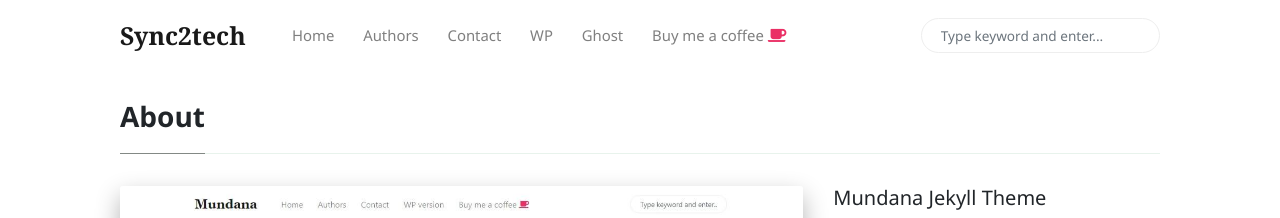
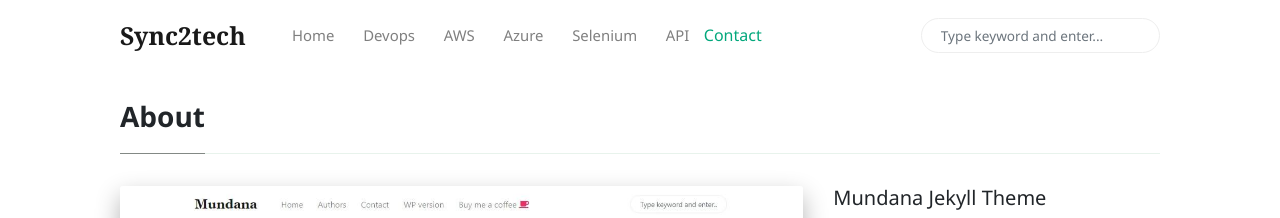
Before and after one commit to mohan-balakrishnan/sync2techold, a Jekyll site: the page built from _pages/about.md, in a window 1280 px wide. Shown: the top 218 px of the page. Built offline with Jekyll 4.4.1, drawn with Linux system fonts in a browser that asks for light colours; nearby versions of some CDN libraries; comment, search, counter and statistics services are not loaded.

Commit message:
Update menu-header.html

```diff
--- a/_includes/menu-header.html
+++ b/_includes/menu-header.html
@@ -1,20 +1,22 @@
 <!--  Replace menu links here -->
-
 <li class="nav-item">
 <a class="nav-link" href="{{site.baseurl}}/index.html">Home</a>
 </li>
 <li class="nav-item">
-<a class="nav-link" href="{{site.baseurl}}/authors-list.html">Authors</a>
+<a class="nav-link" href="{{site.baseurl}}/devops.html">Devops</a>
 </li>
 <li class="nav-item">
-<a class="nav-link" href="{{site.baseurl}}/contact.html">Contact</a>
+<a class="nav-link" href="#">AWS</a>
 </li>
 <li class="nav-item">
-<a target="_blank" class="nav-link" href="https://www.wowthemes.net/themes/mundana-wordpress/">WP</a>
+<a class="nav-link" href="#">Azure</a>
 </li>
 <li class="nav-item">
-<a target="_blank" class="nav-link" href="https://www.wowthemes.net/themes/mundana-ghost/">Ghost</a>
+<a class="nav-link" href="#">Selenium</a>
 </li>
 <li class="nav-item">
-<a target="_blank" class="nav-link" href="https://www.wowthemes.net/donate/">Buy me a coffee <i class="fa fa-coffee text-danger"></i></a>
+    <a class="nav-link" href="#">API</a>
 </li>
+<li class="nav-item">
+<a  href="{{site.baseurl}}/contact.html">Contact</a>
+</li>
```
